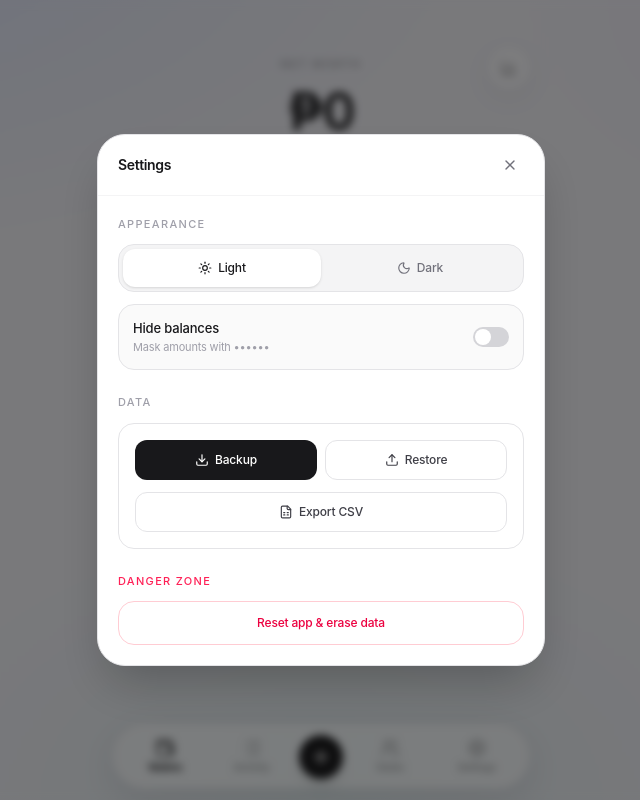
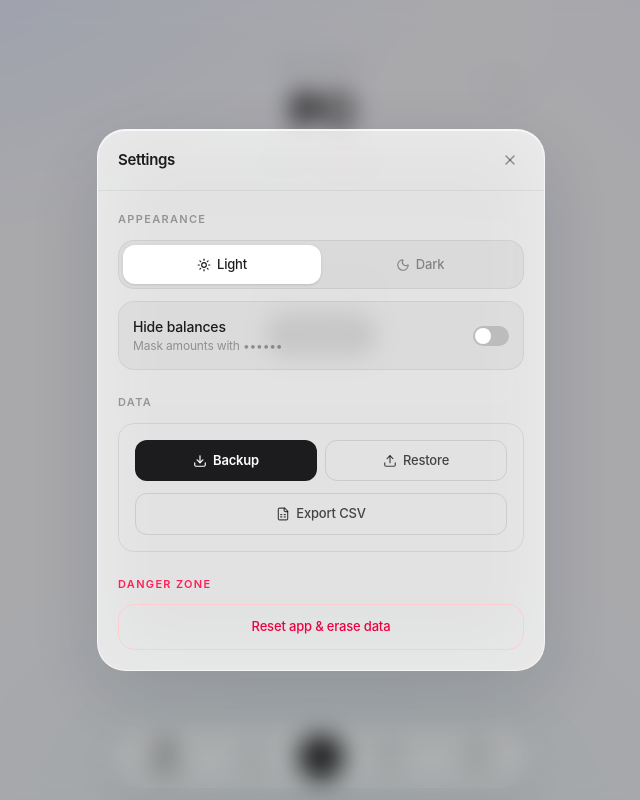
Before and after one commit to covzoun/Finance-App---Updated, a React (Vite) app: page / in a window 1280 px wide. Both pictures are taken after a click on the button "Settings". Shown: the whole page, without its empty margins (319-959 px from the left). Built offline with nearby package versions, Linux system fonts and the light colour scheme.

Commit message:
style: frosted glass Settings sheet

```diff
--- a/src/components/SettingsModal.tsx
+++ b/src/components/SettingsModal.tsx
@@ -88,26 +88,26 @@ export default function SettingsModal({
   };
 
   return (
-    <div className="fixed inset-0 z-50 flex items-end sm:items-center justify-center bg-black/50 p-0 sm:p-4 backdrop-blur-xs">
+    <div className="fixed inset-0 z-50 flex items-end sm:items-center justify-center bg-black/30 p-0 sm:p-4 backdrop-blur-md">
       <div className="absolute inset-0" onClick={onClose} />
 
       <div
         className={`relative w-full sm:max-w-md border-t sm:border rounded-t-[28px] sm:rounded-[28px] shadow-2xl overflow-hidden max-h-[90vh] flex flex-col ${
           isDark
-            ? 'bg-zinc-950 border-zinc-800 text-zinc-50'
-            : 'bg-white border-zinc-200 text-zinc-900'
+            ? 'glass-sheet-dark text-white'
+            : 'glass-sheet text-[#1c1c1e]'
         }`}
       >
         <div
           className={`flex items-center justify-between border-b px-5 py-4 shrink-0 ${
-            isDark ? 'border-zinc-800' : 'border-zinc-100'
+            isDark ? 'border-white/10' : 'border-black/6'
           }`}
         >
-          <h2 className="text-[14px] font-semibold tracking-tight">Settings</h2>
+          <h2 className="text-[15px] font-semibold tracking-tight">Settings</h2>
           <button
             onClick={onClose}
             className={`rounded-full p-1.5 ${
-              isDark ? 'hover:bg-zinc-800 text-zinc-400' : 'hover:bg-zinc-100 text-zinc-500'
+              isDark ? 'hover:bg-white/10 text-white/50' : 'hover:bg-black/5 text-black/40'
             }`}
           >
             <DynamicIcon name="X" size={16} />
@@ -117,7 +117,7 @@ export default function SettingsModal({
         <div className="overflow-y-auto overscroll-contain px-5 py-5 space-y-6">
           {statusMessage && (
             <div
-              className={`p-3 rounded-xl text-[12px] font-medium flex items-center justify-between border ${
+              className={`p-3 rounded-2xl text-[12px] font-medium flex items-center justify-between border ${
                 statusMessage.type === 'success'
                   ? 'bg-emerald-500/10 text-emerald-500 border-emerald-500/20'
                   : 'bg-rose-500/10 text-rose-500 border-rose-500/20'
@@ -131,25 +131,25 @@ export default function SettingsModal({
           )}
 
           <div className="space-y-3">
-            <h3 className={`text-[11px] font-medium uppercase tracking-[0.12em] ${isDark ? 'text-zinc-500' : 'text-zinc-400'}`}>
+            <h3 className={`text-[11px] font-semibold uppercase tracking-[0.12em] ${isDark ? 'text-white/40' : 'text-black/35'}`}>
               Appearance
             </h3>
             <div
               className={`p-1 rounded-2xl border flex ${
-                isDark ? 'bg-zinc-900 border-zinc-800' : 'bg-zinc-100 border-zinc-200'
+                isDark ? 'bg-white/8 border-white/10' : 'bg-black/[0.04] border-black/6'
               }`}
             >
               <button
                 type="button"
                 onClick={() => themeMode === 'dark' && onToggleTheme()}
-                className={`flex-1 py-2.5 rounded-xl text-[12px] font-medium flex items-center justify-center gap-1.5 ${
+                className={`flex-1 py-2.5 rounded-xl text-[13px] font-medium flex items-center justify-center gap-1.5 ${
                   themeMode === 'light'
                     ? isDark
-                      ? 'bg-zinc-800 text-zinc-50'
-                      : 'bg-white text-zinc-900 shadow-sm'
+                      ? 'bg-white/15 text-white'
+                      : 'bg-white text-[#1c1c1e] shadow-sm'
                     : isDark
-                      ? 'text-zinc-500'
-                      : 'text-zinc-500'
+                      ? 'text-white/40'
+                      : 'text-black/40'
                 }`}
               >
                 <DynamicIcon name="Sun" size={14} />
@@ -158,8 +158,8 @@ export default function SettingsModal({
               <button
                 type="button"
                 onClick={() => themeMode === 'light' && onToggleTheme()}
-                className={`flex-1 py-2.5 rounded-xl text-[12px] font-medium flex items-center justify-center gap-1.5 ${
-                  themeMode === 'dark' ? 'bg-zinc-800 text-zinc-50' : 'text-zinc-500'
+                className={`flex-1 py-2.5 rounded-xl text-[13px] font-medium flex items-center justify-center gap-1.5 ${
+                  themeMode === 'dark' ? 'bg-white/15 text-white' : 'text-black/40'
                 }`}
               >
                 <DynamicIcon name="Moon" size={14} />
@@ -170,12 +170,12 @@ export default function SettingsModal({
             {onToggleHideBalances && (
               <div
                 className={`p-3.5 rounded-2xl border flex items-center justify-between ${
-                  isDark ? 'bg-zinc-900/50 border-zinc-800' : 'bg-zinc-50 border-zinc-200'
+                  isDark ? 'bg-white/[0.05] border-white/10' : 'bg-black/[0.03] border-black/6'
                 }`}
               >
                 <div>
-                  <p className="text-[13px] font-medium">Hide balances</p>
-                  <p className={`text-[11px] ${isDark ? 'text-zinc-500' : 'text-zinc-400'}`}>
+                  <p className="text-[14px] font-medium">Hide balances</p>
+                  <p className={`text-[12px] ${isDark ? 'text-white/40' : 'text-black/35'}`}>
                     Mask amounts with ••••••
                   </p>
                 </div>
@@ -186,19 +186,19 @@ export default function SettingsModal({
                     onChange={onToggleHideBalances}
                     className="sr-only peer"
                   />
-                  <div className="w-9 h-5 bg-zinc-300 dark:bg-zinc-700 rounded-full peer peer-checked:after:translate-x-full after:content-[''] after:absolute after:top-[2px] after:left-[2px] after:bg-white after:rounded-full after:h-4 after:w-4 after:transition-all peer-checked:bg-zinc-900 dark:peer-checked:bg-zinc-100" />
+                  <div className="w-9 h-5 bg-black/15 dark:bg-white/20 rounded-full peer peer-checked:after:translate-x-full after:content-[''] after:absolute after:top-[2px] after:left-[2px] after:bg-white after:rounded-full after:h-4 after:w-4 after:transition-all peer-checked:bg-[#1c1c1e] dark:peer-checked:bg-white" />
                 </label>
               </div>
             )}
           </div>
 
           <div className="space-y-3">
-            <h3 className={`text-[11px] font-medium uppercase tracking-[0.12em] ${isDark ? 'text-zinc-500' : 'text-zinc-400'}`}>
+            <h3 className={`text-[11px] font-semibold uppercase tracking-[0.12em] ${isDark ? 'text-white/40' : 'text-black/35'}`}>
               Data
             </h3>
             <div
               className={`p-4 rounded-2xl border space-y-3 ${
-                isDark ? 'border-zinc-800' : 'border-zinc-200'
+                isDark ? 'border-white/10' : 'border-black/8'
               }`}
             >
               <div className="grid grid-cols-2 gap-2">
@@ -224,8 +224,8 @@ export default function SettingsModal({
                     onBackupComplete();
                     setStatusMessage({ text: 'Backup downloaded.', type: 'success' });
                   }}
-                  className={`py-2.5 px-3 rounded-xl text-[12px] font-medium flex items-center justify-center gap-1.5 ${
-                    isDark ? 'bg-zinc-100 text-zinc-900' : 'bg-zinc-900 text-white'
+                  className={`py-2.5 px-3 rounded-xl text-[13px] font-semibold flex items-center justify-center gap-1.5 ${
+                    isDark ? 'bg-white text-black' : 'bg-[#1c1c1e] text-white'
                   }`}
                 >
                   <DynamicIcon name="Download" size={14} />
@@ -233,10 +233,10 @@ export default function SettingsModal({
                 </button>
 
                 <label
-                  className={`py-2.5 px-3 rounded-xl text-[12px] font-medium flex items-center justify-center gap-1.5 cursor-pointer border ${
+                  className={`py-2.5 px-3 rounded-xl text-[13px] font-medium flex items-center justify-center gap-1.5 cursor-pointer border ${
                     isDark
-                      ? 'border-zinc-700 text-zinc-300'
-                      : 'border-zinc-200 text-zinc-700'
+                      ? 'border-white/15 text-white/80'
+                      : 'border-black/10 text-black/70'
                   }`}
                 >
                   <DynamicIcon name="Upload" size={14} />
@@ -284,10 +284,10 @@ export default function SettingsModal({
               <button
                 type="button"
                 onClick={handleExportCSV}
-                className={`w-full py-2.5 rounded-xl text-[12px] font-medium flex items-center justify-center gap-1.5 border ${
+                className={`w-full py-2.5 rounded-xl text-[13px] font-medium flex items-center justify-center gap-1.5 border ${
                   isDark
-                    ? 'border-zinc-700 text-zinc-300'
-                    : 'border-zinc-200 text-zinc-700'
+                    ? 'border-white/15 text-white/80'
+                    : 'border-black/10 text-black/70'
                 }`}
               >
                 <DynamicIcon name="FileSpreadsheet" size={14} />
@@ -295,7 +295,7 @@ export default function SettingsModal({
               </button>
 
               {lastBackupDate && (
-                <p className={`text-[11px] text-center ${isDark ? 'text-zinc-600' : 'text-zinc-400'}`}>
+                <p className={`text-[11px] text-center ${isDark ? 'text-white/30' : 'text-black/30'}`}>
                   Last backup {new Date(lastBackupDate).toLocaleDateString()}
                 </p>
               )}
@@ -303,16 +303,16 @@ export default function SettingsModal({
           </div>
 
           <div className="space-y-3">
-            <h3 className="text-[11px] font-medium uppercase tracking-[0.12em] text-rose-500">
+            <h3 className="text-[11px] font-semibold uppercase tracking-[0.12em] text-rose-500">
               Danger zone
             </h3>
             {!showConfirmReset ? (
               <button
                 type="button"
                 onClick={() => setShowConfirmReset(true)}
-                className={`w-full py-3 rounded-2xl text-[12px] font-medium border ${
+                className={`w-full py-3 rounded-2xl text-[13px] font-medium border ${
                   isDark
-                    ? 'border-rose-900/50 text-rose-400'
+                    ? 'border-rose-500/30 text-rose-400'
                     : 'border-rose-200 text-rose-600'
                 }`}
               >
@@ -321,7 +321,7 @@ export default function SettingsModal({
             ) : (
               <div
                 className={`p-4 rounded-2xl border space-y-3 ${
-                  isDark ? 'border-rose-900 bg-rose-950/30' : 'border-rose-200 bg-rose-50'
+                  isDark ? 'border-rose-500/30 bg-rose-500/10' : 'border-rose-200 bg-rose-50'
                 }`}
               >
                 <p className={`text-[13px] ${isDark ? 'text-rose-200' : 'text-rose-800'}`}>
@@ -331,8 +331,8 @@ export default function SettingsModal({
                   <button
                     type="button"
                     onClick={() => setShowConfirmReset(false)}
-                    className={`flex-1 py-2.5 rounded-xl text-[12px] font-medium border ${
-                      isDark ? 'border-zinc-700' : 'border-zinc-200'
+                    className={`flex-1 py-2.5 rounded-xl text-[13px] font-medium border ${
+                      isDark ? 'border-white/15' : 'border-black/10'
                     }`}
                   >
                     Cancel
@@ -340,7 +340,7 @@ export default function SettingsModal({
                   <button
                     type="button"
                     onClick={handleResetConfirm}
-                    className="flex-1 py-2.5 rounded-xl text-[12px] font-medium bg-rose-600 text-white"
+                    className="flex-1 py-2.5 rounded-xl text-[13px] font-semibold bg-rose-600 text-white"
                   >
                     Wipe everything
                   </button>
```
